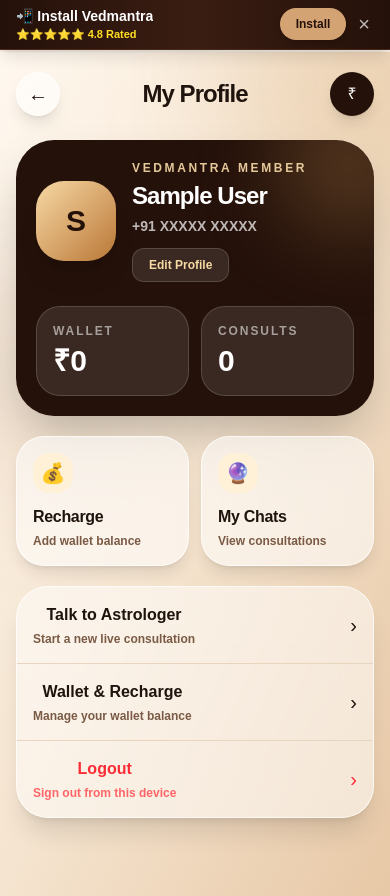
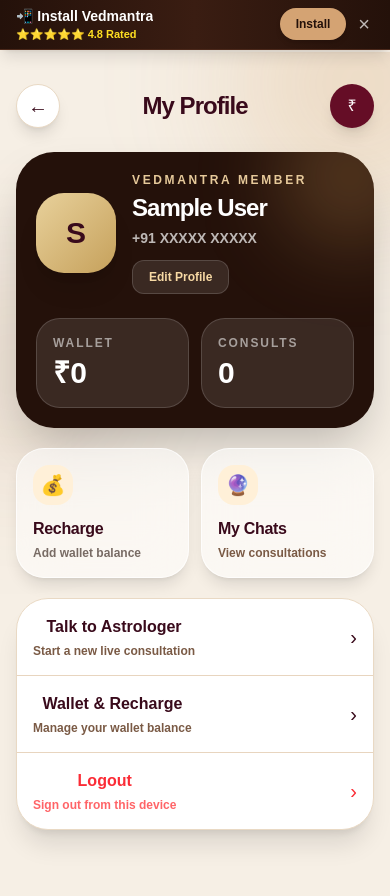
Before and after one commit to crystaluxe/vedmantra, a Next.js app: page /profile in a window 390 px wide. Built offline with nearby package versions, Linux system fonts and the light colour scheme; no server answers; the database is empty; sample sign-in values are in the browser's storage.

Commit message:
Give account dashboard responsive desktop layout and premium maroon styling

```diff
--- a/src/app/profile/page.js
+++ b/src/app/profile/page.js
@@ -96,17 +96,17 @@
 
   return (
     <main
-      className="min-h-screen bg-[#F7EFE4] text-[#1F130D]"
+      className="min-h-screen bg-[#F6EFE5] text-[#390A1B]"
       style={{ fontFamily: "Plus Jakarta Sans, sans-serif" }}
     >
-      <div className="max-w-md mx-auto min-h-screen relative overflow-hidden bg-gradient-to-br from-[#FFF8EF] via-[#F5E4CF] to-[#E7C8A6] px-4 pt-5 pb-8">
+      <div className="max-w-6xl mx-auto min-h-screen relative overflow-hidden bg-[#F6EFE5] px-4 pt-8 pb-12 md:px-8">
         <div className="absolute -top-24 -right-24 w-64 h-64 bg-[#C58A45]/20 rounded-full blur-3xl" />
         <div className="absolute top-52 -left-24 w-56 h-56 bg-[#8B4513]/10 rounded-full blur-3xl" />
 
         <div className="relative z-10 flex items-center justify-between mb-6">
           <button
             onClick={() => router.push("/")}
-            className="w-11 h-11 rounded-full bg-white/55 backdrop-blur-xl border border-white/70 flex items-center justify-center shadow-lg text-xl"
+            className="w-11 h-11 rounded-full bg-white border border-[#E9D9C4] flex items-center justify-center shadow-lg text-xl"
           >
             ←
           </button>
@@ -117,7 +117,7 @@
 
           <button
             onClick={() => router.push("/wallet")}
-            className="w-11 h-11 rounded-full bg-[#24110A] text-white flex items-center justify-center shadow-lg"
+            className="w-11 h-11 rounded-full bg-[#650D26] text-white flex items-center justify-center shadow-lg"
           >
             ₹
           </button>
@@ -127,13 +127,13 @@
           <div className="absolute -right-12 -top-12 w-36 h-36 bg-[#D9A45D]/25 rounded-full blur-2xl" />
 
           <div className="relative flex items-center gap-4">
-            <div className="w-20 h-20 rounded-[28px] bg-gradient-to-br from-[#F7D9A4] to-[#B97835] text-[#24110A] flex items-center justify-center text-3xl font-black shadow-xl">
+            <div className="w-20 h-20 rounded-[28px] bg-gradient-to-br from-[#E8D19B] to-[#C6A15B] text-[#390A1B] flex items-center justify-center text-3xl font-black shadow-xl">
               {firstLetter}
             </div>
 
             {editMode ? (
               <div className="flex-1">
-                <p className="text-xs uppercase tracking-[0.22em] text-[#E6C99A] font-bold">
+                <p className="text-xs uppercase tracking-[0.22em] text-[#E8D19B] font-bold">
                   Edit Profile
                 </p>
 
@@ -216,7 +216,7 @@
               💰
             </div>
             <p className="font-black tracking-[-0.02em]">Recharge</p>
-            <p className="text-xs text-[#7A5A45] font-semibold mt-1">
+            <p className="text-xs text-[#786B64] font-semibold mt-1">
               Add wallet balance
             </p>
           </button>
@@ -235,7 +235,7 @@
           </button>
         </div>
 
-        <div className="relative z-10 mt-5 rounded-[32px] bg-white/50 backdrop-blur-xl border border-white/70 shadow-xl overflow-hidden">
+        <div className="relative z-10 mt-5 rounded-[32px] bg-white border border-[#E9D9C4] shadow-xl overflow-hidden">
           <button
             onClick={() => router.push("/")}
             className="w-full flex items-center justify-between p-4 border-b border-[#E8D5BF]"
```
